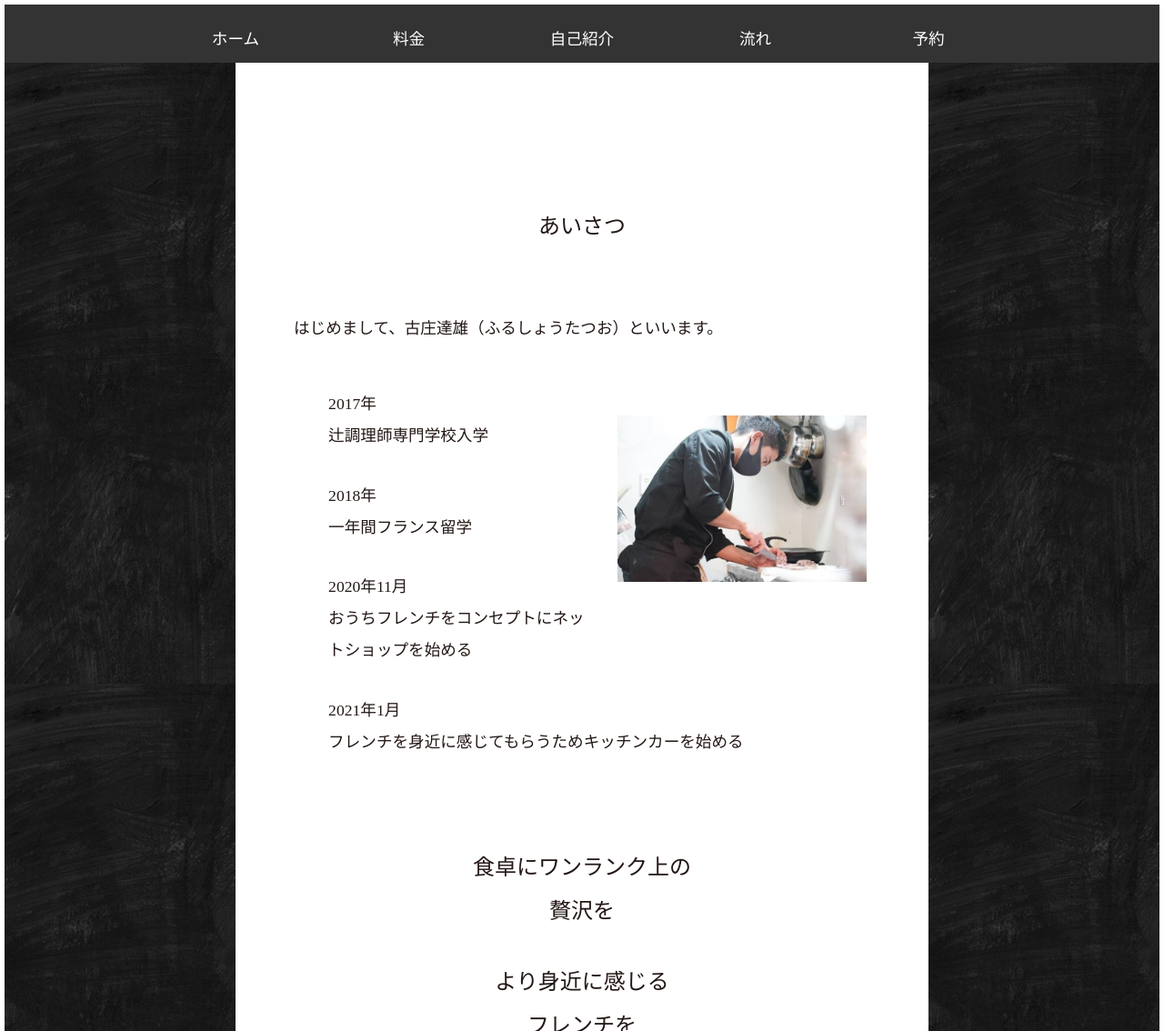
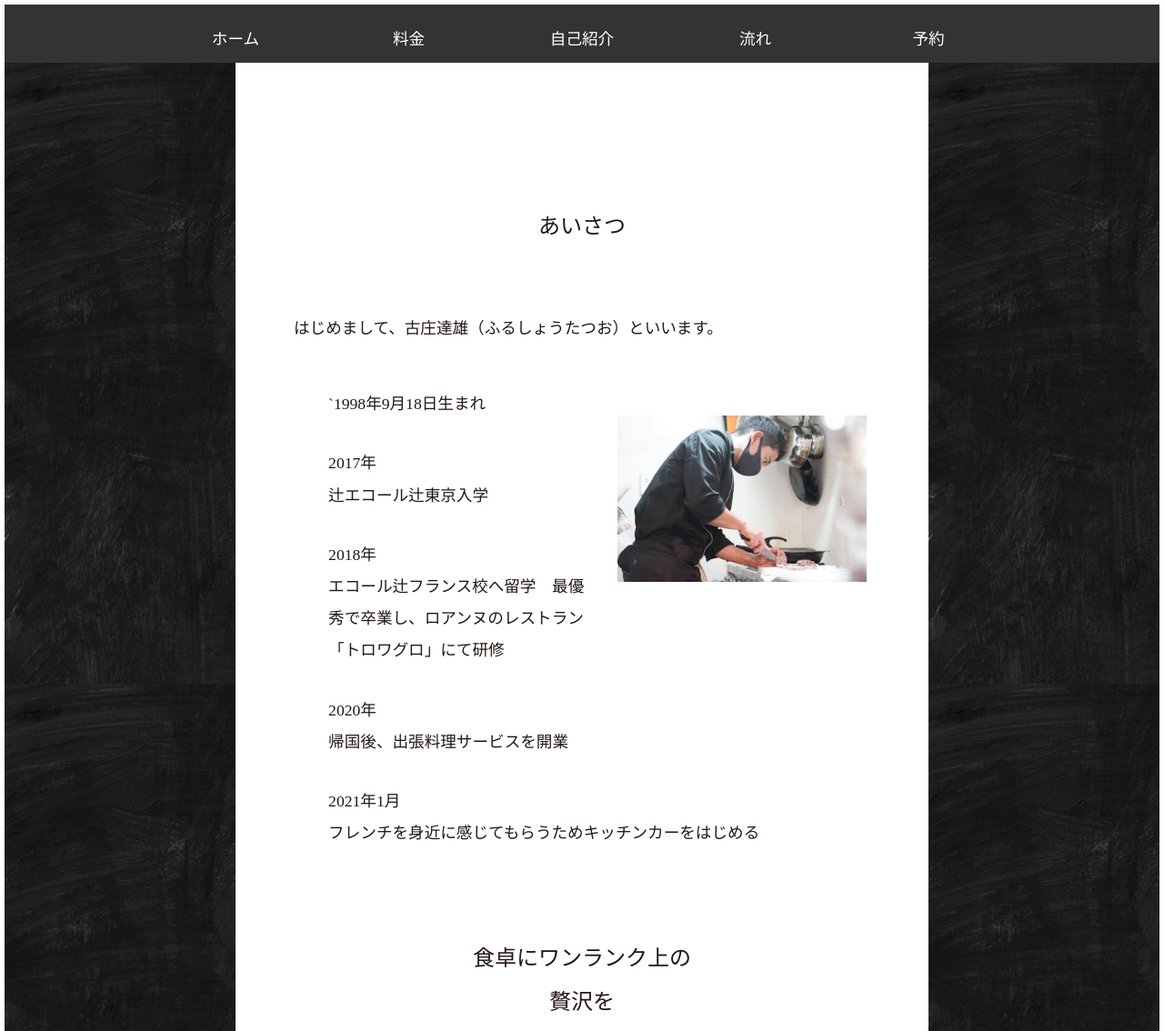
Before and after one commit to 8roi/8roi.github.io, a plain HTML site: page html/profile.html in a window 1280 px wide. Shown: the top 1134 px of the page at 91% size. Drawn offline with Linux system fonts and the light colour scheme; files whose address does not match are found by name.

Commit message:
Update profile.html

```diff
--- a/html/profile.html
+++ b/html/profile.html
@@ -3,10 +3,10 @@
 <html>
   <head>
   <meta charset="utf-8">
-  <title>tatuoのホームページ</title>
+  <title>8ROI</title>
   <meta name="author" content="古庄達雄">
 	<meta name="description" content="Shef domicileのホームページ">
-	<meta name="keywords" content="料理,フランス,フランス料理,出張,出張料理,古庄,古庄達雄">
+	<meta name="keywords" content="料理,フランス,フランス料理,出張,出張料理,古庄,古庄達雄,8roi,8ROI,キッチンカー,八王子">
 	<meta http-equiv="content-security-policy">
 	<meta name="viewport" content="width=device-width,initial-scale=1.0,minimum-scale=1.0">
 	<link rel="stylesheet" href="../css/style_child.css">
@@ -33,10 +33,11 @@
     <p>はじめまして、古庄達雄（ふるしょうたつお）といいます。</p><br>
     <div style="width:90%;margin-left:5%;">
     <img src="../img/tatuoprofile.jpeg" alt="達雄の写真" style="float:right;width:40%;margin:30px;">
-      <p>2017年　<br>辻調理師専門学校入学</p>
-      <p>2018年　<br>一年間フランス留学</p>
-      <p>2020年11月　<br>おうちフレンチをコンセプトにネットショップを始める</p>
-      <p>2021年1月　<br>フレンチを身近に感じてもらうためキッチンカーを始める</p>
+      <p>`1998年9月18日生まれ
+　　   <p>2017年<br>辻エコール辻東京入学</p>
+      <p>2018年　<br>エコール辻フランス校へ留学　最優秀で卒業し、ロアンヌのレストラン「トロワグロ」にて研修</p>
+      <p>2020年<br>帰国後、出張料理サービスを開業</p>
+      <p>2021年1月　<br>フレンチを身近に感じてもらうためキッチンカーをはじめる</p>
 
     </div>
     <br><br>
```
